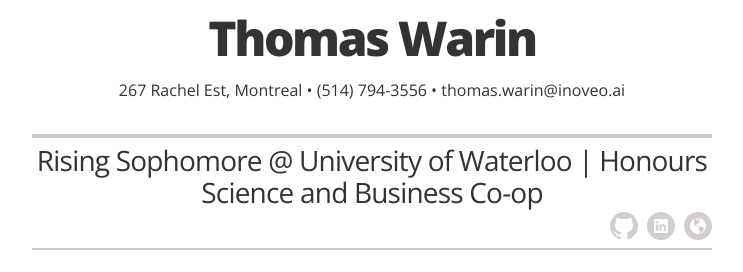
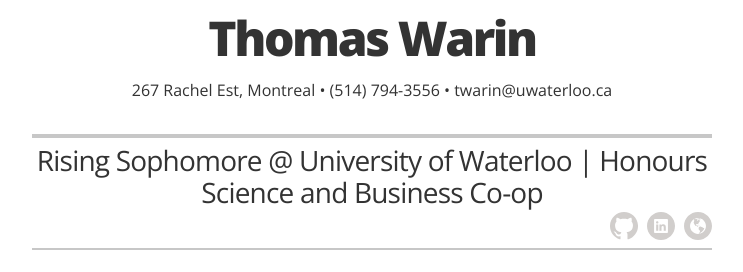
Before and after one commit to Tamus500/tamus500.github.io, a Jekyll site: the page built from index.html, in a window 1280 px wide and 900 px high. Shown: the part 162-434 px from the top of the window, without its empty margins (268-1011 px from the left). Built offline with Jekyll 4.4.1, drawn with Linux system fonts in a browser that asks for light colours.

Commit message:
Update _config.yml

```diff
--- a/_config.yml
+++ b/_config.yml
@@ -20,7 +20,7 @@
 resume_contact_telephone:       "(514) 794-3556"
 resume_contact_address:         "267 Rachel Est, Montreal"
 
-resume_header_contact_info:     "267 Rachel Est, Montreal • (514) 794-3556 • thomas.warin@inoveo.ai"
+resume_header_contact_info:     "267 Rachel Est, Montreal • (514) 794-3556 • twarin@uwaterloo.ca"
 display_header_contact_info:    "true"
 
 resume_header_intro: "<p>Hi, I’m Thomas Warin, a rising sophomore Honours Science and Business Co-op student at the University of Waterloo and an entrepreneur focused on applying artificial intelligence to real-world business and manufacturing challenges. My academic and extracurricular experiences include developing a medical diagnostic algorithm, leading humanitarian initiatives, and contributing to technology projects in sports and major events. Alongside my technical and entrepreneurial pursuits, I am highly engaged in sports, including Football as I currently play for the University of Waterloo, cycling, sailing, and motorsports. I also have a strong interest in Asia, having studied Mandarin in Singapore and travelled across several countries in the region, including China. My interests center on leveraging emerging technologies to solve practical problems and create meaningful, measurable value.
```
